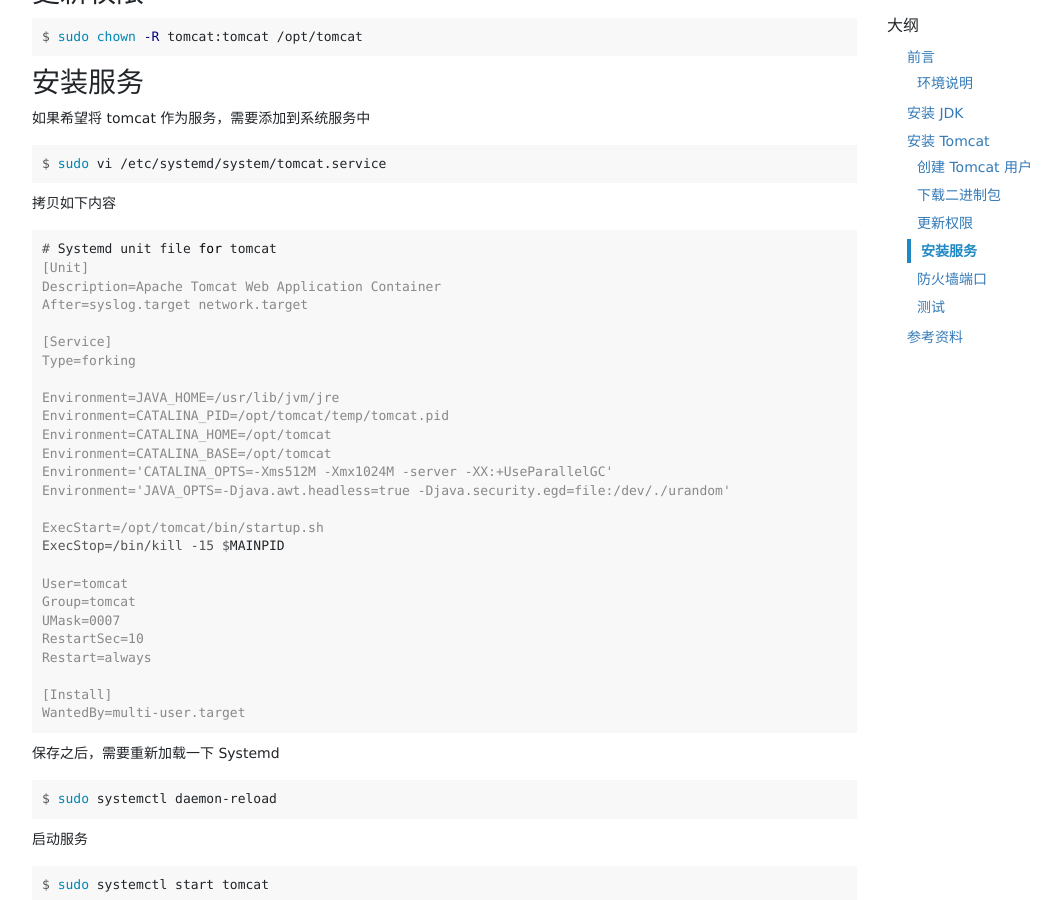
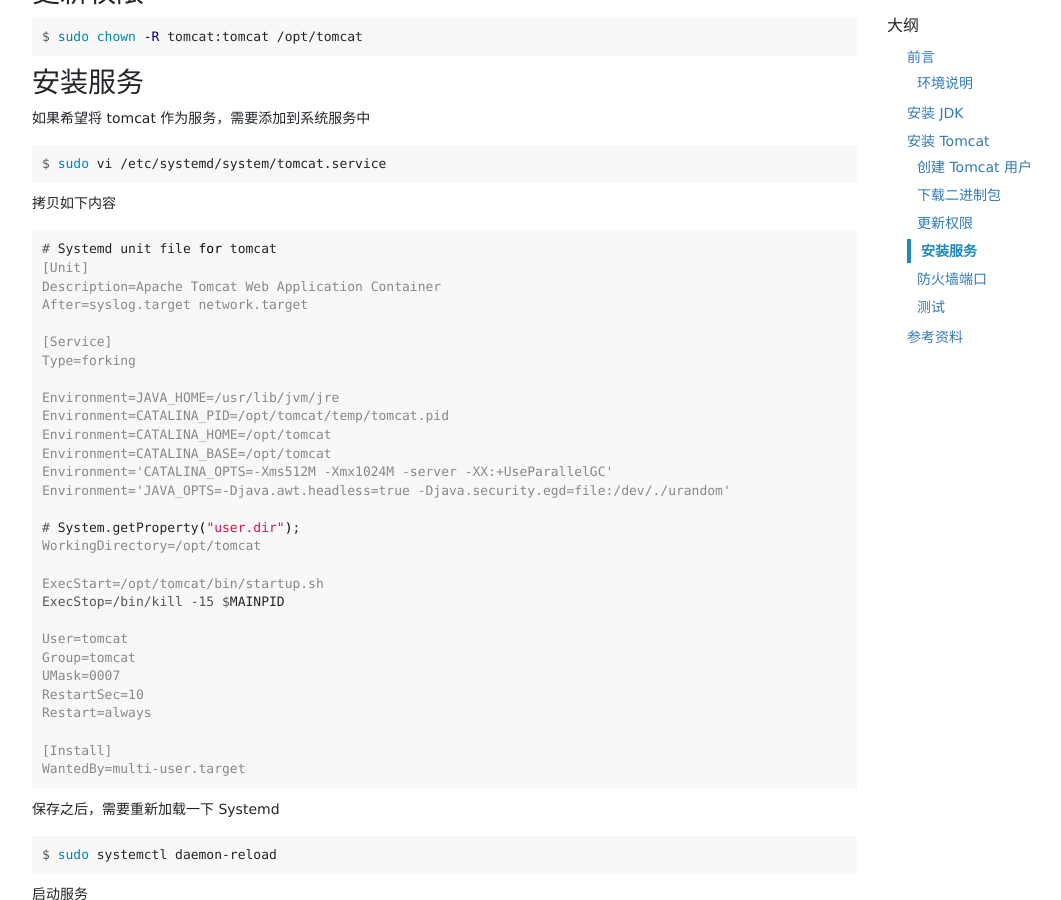
Before and after one commit to zhanming/zhanming.github.com, a Jekyll site: the page built from _posts/2020-04-29-how-to-install-tomcat-9-on-centos-8.md, in a window 1280 px wide and 900 px high, scrolled down 1251 px. Shown: the whole window, without its empty margins (53-1114 px from the left). Built offline with Jekyll 4.4.1, drawn with Linux system fonts in a browser that asks for light colours; comment, search, counter and statistics services are not loaded.

Commit message:
add a systemd setting for tomcat.

```diff
--- a/_posts/2020-04-29-how-to-install-tomcat-9-on-centos-8.md
+++ b/_posts/2020-04-29-how-to-install-tomcat-9-on-centos-8.md
@@ -100,6 +100,9 @@
 Environment='CATALINA_OPTS=-Xms512M -Xmx1024M -server -XX:+UseParallelGC'
 Environment='JAVA_OPTS=-Djava.awt.headless=true -Djava.security.egd=file:/dev/./urandom'
 
+# System.getProperty("user.dir");
+WorkingDirectory=/opt/tomcat
+
 ExecStart=/opt/tomcat/bin/startup.sh
 ExecStop=/bin/kill -15 $MAINPID
 
```
